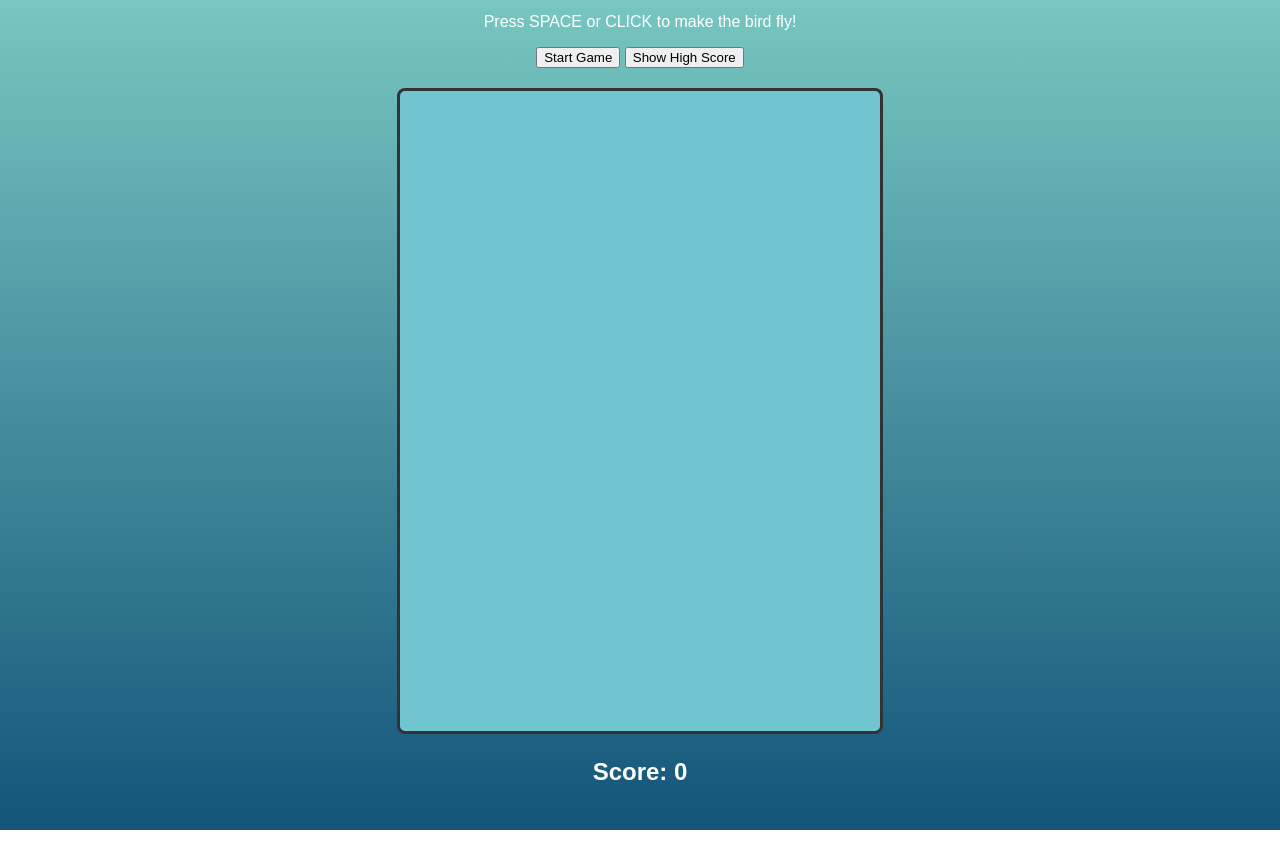
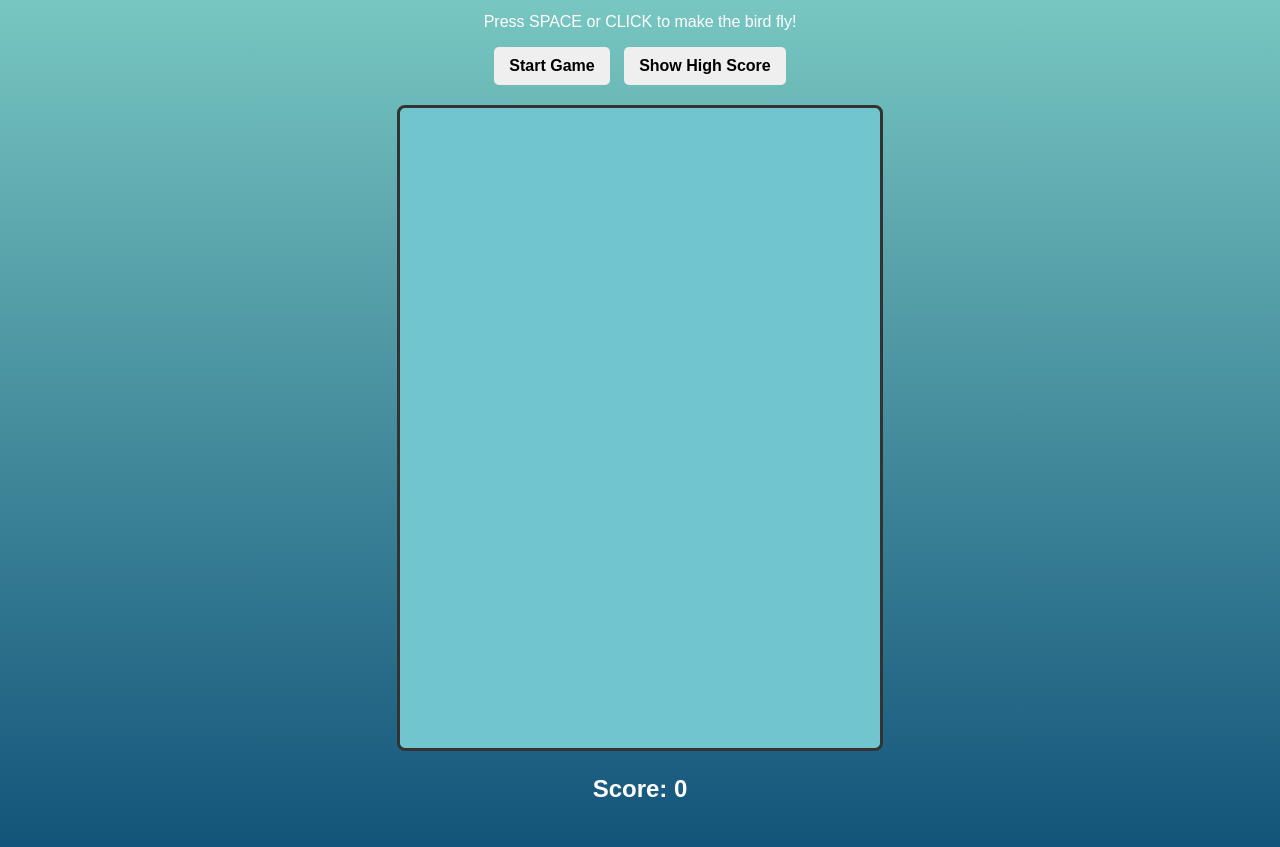
Before and after one commit to esplincarter/WEB-APP-PART-3, a plain HTML site: page index.html in a window 1280 px wide. Shown: the part 70-917 px from the top of the page. Drawn offline with Linux system fonts and the light colour scheme.

Commit message:
Update style.css

```diff
--- a/style.css
+++ b/style.css
@@ -1,5 +1,5 @@
 body {
-    background: linear-gradient(to bottom, #80d0c7, #13547a); /* vibrant, but easy on the eyes */
+    background: linear-gradient(to bottom, #80d0c7, #13547a);
     font-family: Arial, Helvetica, sans-serif;
     color: #fff;
     text-align: center;
@@ -12,15 +12,29 @@ h1 {
     font-size: 2rem;
 }
 
-canvas {
-    background-color: #70c5ce; /* sky-blue */
+.buttons {
+    margin: 10px 0;
+}
+
+button {
+    padding: 10px 15px;
+    margin: 0 5px;
+    font-size: 1rem;
+    font-weight: bold;
+    border: none;
+    border-radius: 5px;
+    cursor: pointer;
+}
+
+#gameCanvas {
+    background-color: #70c5ce;
     display: block;
     margin: 20px auto;
     border: 3px solid #333;
     border-radius: 8px;
 }
 
-#score {
+#scoreContainer {
     font-size: 1.5rem;
     font-weight: bold;
 }
```
